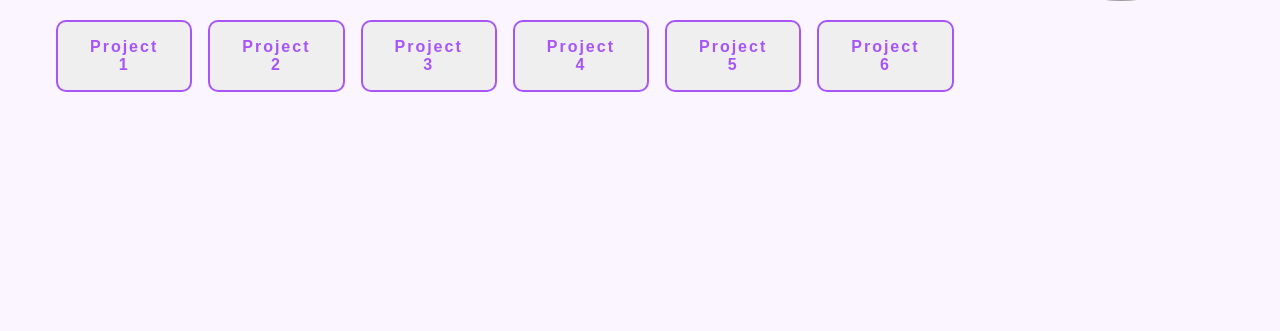
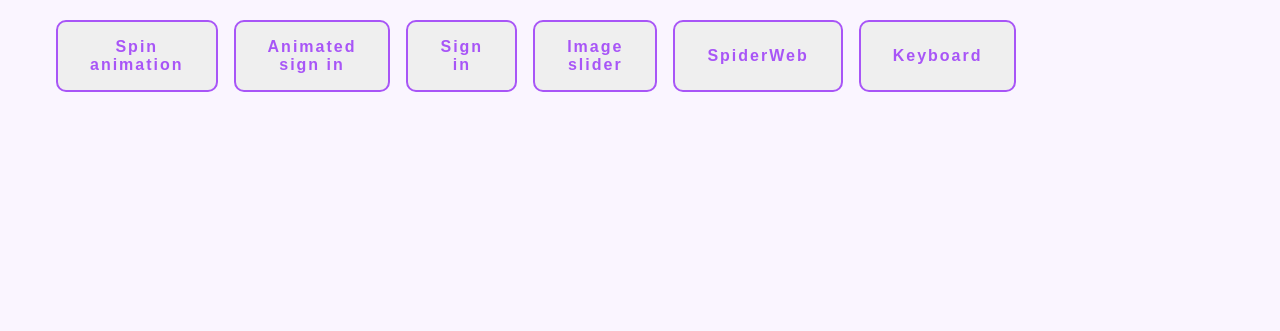
Before and after one commit to Pavi-projects/portfolio.github.io, a plain HTML site: page project.html in a window 1280 px wide. Shown: the part 494-825 px from the top of the page. Drawn offline with nearby package versions, Linux system fonts and the light colour scheme; grey boxes are pictures that could not be loaded.

Commit message:
project.html

```diff
--- a/project.html
+++ b/project.html
@@ -41,12 +41,12 @@
                   web projects, ranging from personal blogs to e-commerce platforms.
                 </p>
                     <div class="action__btns">
-                        <button class="Project__1" onclick="window.location.href='https://pavi-projects.github.io/';">Project 1</button>
-                        <button class="Project__2" onclick="window.location.href='https://pavi-projects.github.io/animated-login.github.io/';">Project 2</button>
-                        <button class="Project__3" onclick="window.location.href='https://pavi-projects.github.io/validation.github.io/';">Project 3</button>
-                        <button class="Project__4" onclick="window.location.href='https://pavi-projects.github.io/slider1.github.io/';">Project 4</button>
-                        <button class="Project__5" onclick="window.location.href='https://pavi-projects.github.io/spiderweb.github.io/';">Project 5</button>
-                        <button class="Project__6" onclick="window.location.href='https://pavi-projects.github.io/piano.github.io/';">Project 6</button>
+                        <button class="Project__1" onclick="window.location.href='https://pavi-projects.github.io/';">Spin animation</button>
+                        <button class="Project__2" onclick="window.location.href='https://pavi-projects.github.io/animated-login.github.io/';">Animated sign in</button>
+                        <button class="Project__3" onclick="window.location.href='https://pavi-projects.github.io/validation.github.io/';">Sign in</button>
+                        <button class="Project__4" onclick="window.location.href='https://pavi-projects.github.io/slider1.github.io/';">Image slider</button>
+                        <button class="Project__5" onclick="window.location.href='https://pavi-projects.github.io/spiderweb.github.io/';">SpiderWeb</button>
+                        <button class="Project__6" onclick="window.location.href='https://pavi-projects.github.io/piano.github.io/';">Keyboard</button>
 
                     </div>
               </div>
```
